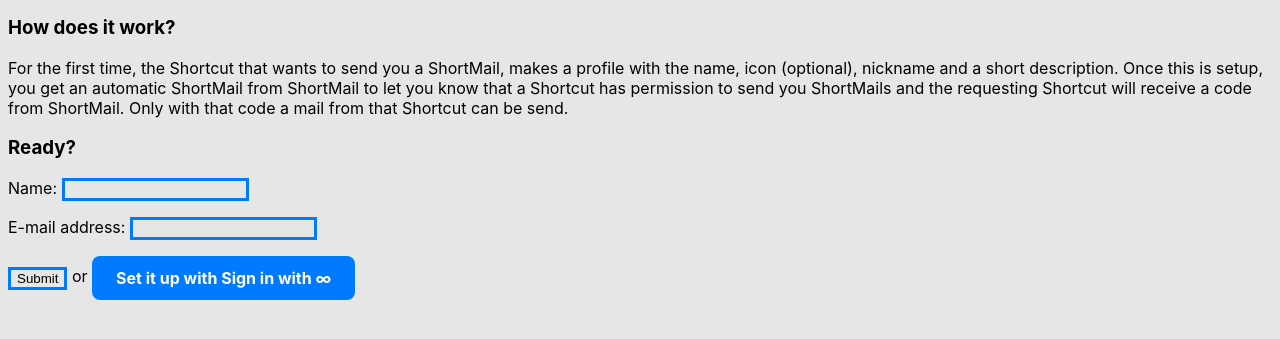
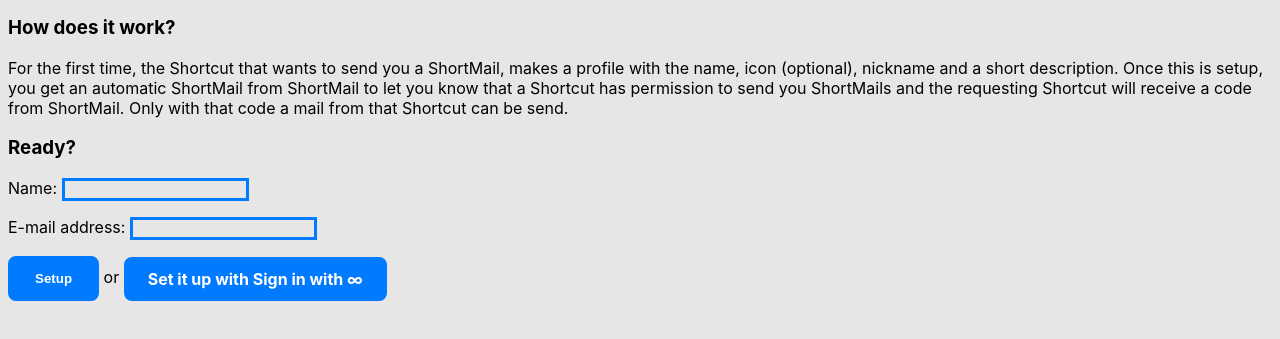
Before and after one commit to dante-nl/dante_nl, a plain HTML site: page shortmail.html in a window 1280 px wide. Both pictures are taken after a click on the link "Set it up here". Shown: the part 185-524 px from the top of the page. Drawn offline with Linux system fonts and the light colour scheme.

Commit message:
Update shortmail.html

```diff
--- a/shortmail.html
+++ b/shortmail.html
@@ -75,7 +75,7 @@
       <label for="email">E-mail address:</label>
       <input type="text" id="email" name="email">
       <p id="error2"></p>
-    <p><input type="submit"> or <a class="button" href="shortcuts://run-shortcut?name=ShortMail&input=setup:infin">Set it up with Sign in with &infin;</a></p>
+    <p><input type="submit" value="Setup" class="button"> or <a class="button" href="shortcuts://run-shortcut?name=ShortMail&input=setup:infin">Set it up with Sign in with &infin;</a></p>
     </form>
     <script>
       function show() {
```
